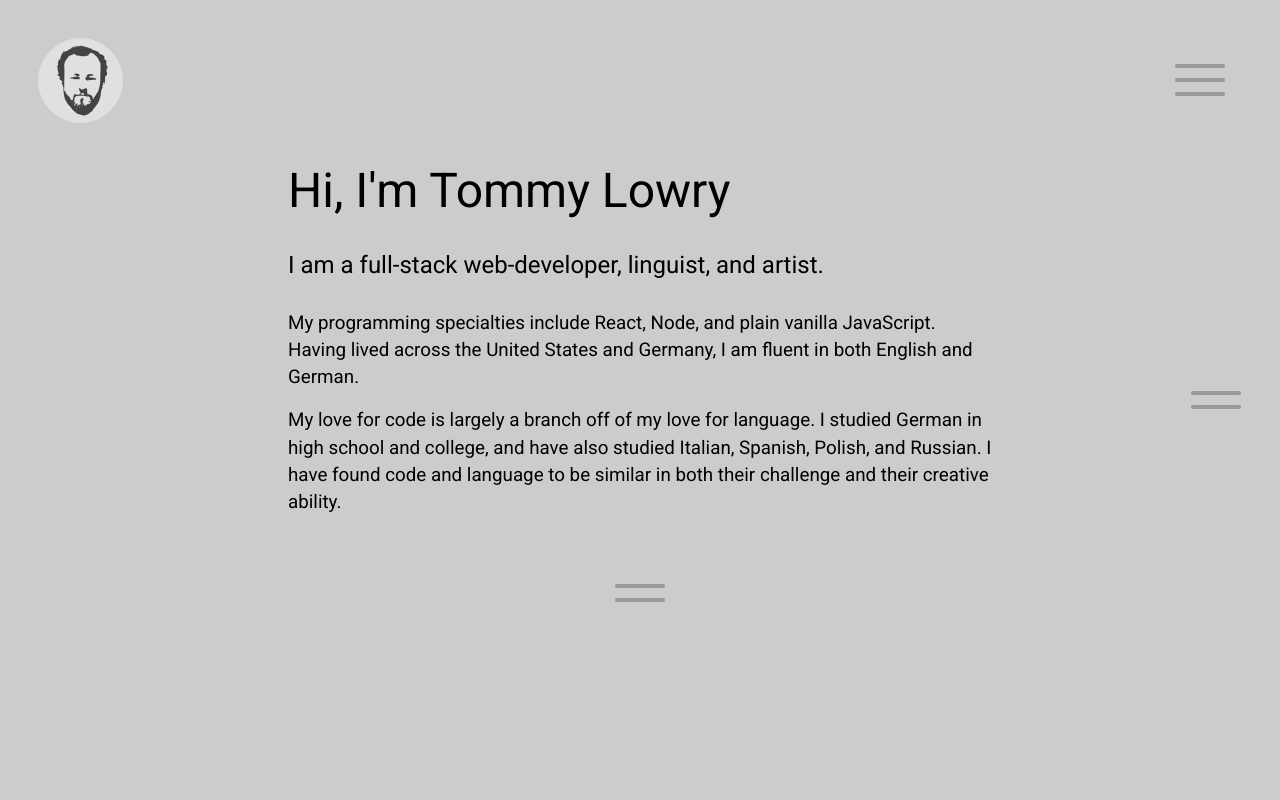
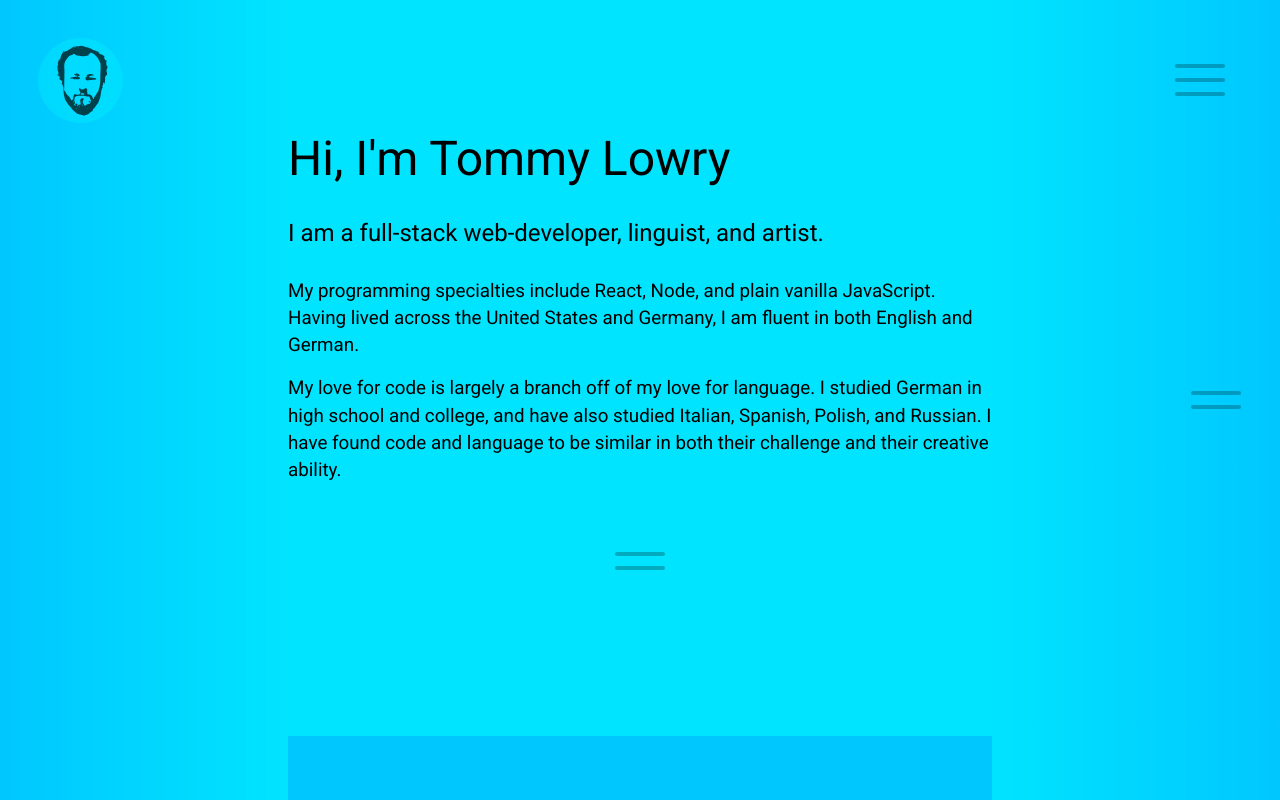
Before and after one commit to Tommydreamer57/react-portfolio-1, a React (Create React App) app: page / in a window 1280 px wide. Built offline with nearby package versions, Linux system fonts and the light colour scheme; some icons are missing.

Commit message:
added linear-gradient between pages

```diff
--- a/public/index.html
+++ b/public/index.html
@@ -1,11 +1,16 @@
 <!DOCTYPE html>
-<html lang="en" xmlns="http://www.w3.org/1999/xhtml" xmlns:fb="http://ogp.me/ns/fb#">
+<html lang="en">
 
 <head>
+  <!--
+    <meta name="coocle-site-verification" content="..." />
+    google 'fb card validator'
+  -->
   <meta charset="utf-8">
   <meta name="viewport" content="width=device-width, initial-scale=1, shrink-to-fit=no">
   <meta name="theme-color" content="#000000">
   <meta property="og:image" content="%PUBLIC_URL%/Main.PNG" />
+  <!-- add more og: information tags -->
   <link rel="manifest" href="%PUBLIC_URL%/manifest.json">
   <link rel="shortcut icon" href="%PUBLIC_URL%/face.ico">
   <title>Thomas Lowry - Portfolio</title>
--- a/src/App.css
+++ b/src/App.css
@@ -11,7 +11,7 @@ body,
     width: 100%;
     margin: 0;
     padding: 0;
-    background: #CCC;
+    background: rgb(0, 200, 255);
     font-family: Roboto;
 }
 
@@ -21,7 +21,7 @@ body,
 
 a {
     text-decoration: none;
-    color: white;
+    color: #FFF;
 }
 
 ::-webkit-scrollbar {
@@ -51,7 +51,7 @@ a {
     justify-content: center;
     align-items: center;
     border-radius: 50px;
-    background: rgba(255, 255, 255, 0.4);
+    background: rgba(0, 255, 255, 0.25);
     /* background: rgba(15, 230, 255, 0.6); */
     /* background: rgba(85, 25, 140, 0.6); */
 }
@@ -94,8 +94,57 @@ p {
 
 /* VIEW TRANSITIONS */
 
+.previous-left-margin, .previous-right-margin, .current-left-margin, .current-right-margin, .next-left-margin, .next-right-margin {
+    position: fixed;
+    top: 0;
+    bottom: 0;
+    width: 22.5vw;
+    min-width: 22.5vw;
+    height: 100vh;
+    /* background: rgba(0,0,0,0.25); */
+    transition: left 1s;
+}
+
+.previous-left-margin, .current-left-margin, .next-left-margin {
+    background-image: linear-gradient(90deg, transparent, rgba(0, 255, 255, 0.5))
+}
+
+.previous-right-margin, .current-right-margin, .next-right-margin {
+    background-image: linear-gradient(90deg, rgba(0, 255, 255, 0.5), transparent)
+}
+
+.current-left-margin {
+    left: 0;
+}
+
+.current-right-margin {
+    left: 77.5vw;
+}
+
+.previous-left-margin {
+    left: -200vw;
+}
+
+.previous-right-margin {
+    left: -122.5vw;
+}
+
+.next-left-margin {
+    left: 200vw;
+}
+
+.next-right-margin {
+    left: 277.5vw;
+}
+
 .content {
-    margin: 12.5vw 22.5vw;
+    padding: 10vw 0;
+    margin: 0 22.5vw;
+    display: flex;
+    flex-direction: column;
+    height: unset;
+    min-height: calc(100vh - 25vw);
+    background: rgba(0, 255, 255, 0.5);
 }
 
 .previous, .current, .next {
@@ -104,6 +153,9 @@ p {
     top: 0;
     width: 100vw;
     height: 100vh;
+    /* display: flex; */
+    /* align-content: stretch; */
+    /* justify-content: stretch; */
 }
 
 .previous {
@@ -132,12 +184,19 @@ p {
 
 @media(max-width: 500px) {
 
-    html, body #root {
+    html, body, #root {
         height: auto;
+        background: #CCC;
+    }
+
+
+    .previous-left-margin, .previous-right-margin, .current-left-margin, .current-right-margin, .next-left-margin, .next-right-margin {
+        display: none
     }
 
     .content {
         margin: 3rem 2rem 5rem;
+        background: transparent;
     }
 
     .current {
--- a/src/components/Menu/Menu.css
+++ b/src/components/Menu/Menu.css
@@ -8,7 +8,7 @@
     flex-direction: column;
     justify-content: center;
     align-items: stretch;
-    background: #C8C8C8;
+    background: rgba(0, 225, 255, 1);
     transition: top 0.3s cubic-bezier(0.65, 0.15, 0, 1);
     z-index: 2;
 }
--- a/src/components/View.js
+++ b/src/components/View.js
@@ -32,20 +32,37 @@ class View extends Component {
     }
     render = () => {
         let current = this.props.match.params.view
+
         return (
             <div id="View">
                 <div>
                     <div className={!current ? 'current' : 'previous'} >
-                        <About />
+                        <div className="content">
+                            <div className={!current ? 'current-left-margin' : 'previous-left-margin'} />
+                            <About />
+                            <div className={!current ? 'current-right-margin' : 'previous-right-margin'} />
+                        </div>
                     </div>
                     <div className={!current ? 'next' : current === 'skills' ? 'current' : 'previous'} >
-                        <Skills />
+                        <div className="content">
+                            <div className={!current ? 'next-left-margin' : current === 'skills' ? 'current-left-margin' : 'previous-left-margin'} />
+                            <Skills />
+                            <div className={!current ? 'next-right-margin' : current === 'skills' ? 'current-right-margin' : 'previous-right-margin'} />
+                        </div>
                     </div>
                     <div className={current === 'contact' ? 'previous' : current === 'projects' ? 'current' : 'next'} >
-                        <Projects />
+                        <div className="content">
+                            <div className={current === 'contact' ? 'previous-left-margin' : current === 'projects' ? 'current-left-margin' : 'next-left-margin'} />
+                            <Projects />
+                            <div className={current === 'contact' ? 'previous-right-margin' : current === 'projects' ? 'current-right-margin' : 'next-right-margin'} />
+                        </div>
                     </div>
                     <div className={current === 'contact' ? 'current' : 'next'} >
-                        <Contact />
+                        <div className="content">
+                            <div className={current === 'contact' ? 'current-left-margin' : 'next-left-margin'} />
+                            <Contact />
+                            <div className={current === 'contact' ? 'current-right-margin' : 'next-right-margin'} />
+                        </div>
                     </div>
                 </div>
                 <div id="logo-wrapper">
--- a/src/components/views/About/About.js
+++ b/src/components/views/About/About.js
@@ -27,7 +27,7 @@ class About extends Component {
     render() {
         let moreHeight = '1250'
         return (
-            <div id="About" className="content" >
+            <div id="About">
                 <div id="about-wrapper">
                     <div id="mobile-logo" className="mobile-only">
                         <div id="mobile-logo-circle">
--- a/src/components/views/Contact/Contact.css
+++ b/src/components/views/Contact/Contact.css
@@ -1,4 +1,6 @@
+
 .links {
+    width: 100%;
     display: flex;
     justify-content: space-around;
     align-items: center;
--- a/src/components/views/Contact/Contact.js
+++ b/src/components/views/Contact/Contact.js
@@ -30,7 +30,7 @@ class Contact extends Component {
     }
     render = () => {
         return (
-            <div className="content" id="Contact" >
+            <div id="Contact" >
                 <h1>Contact Me</h1>
                 <div className="links">
                     {
--- a/src/components/views/Projects/Projects.js
+++ b/src/components/views/Projects/Projects.js
@@ -57,7 +57,7 @@ class Projects extends Component {
     }
     render = () => {
         return (
-            <div className="content" id="Projects" >
+            <div id="Projects" >
                 <h1>Projects</h1>
                 {
                     bio.Projects.map(Project)
--- a/src/components/views/Skills/Skills.css
+++ b/src/components/views/Skills/Skills.css
@@ -62,6 +62,7 @@
 }
 
 .icon-skill .slide {
+    display: none; /* REMOVE LATER */
     opacity: 0.35;
     border-left: 4rem solid rgba(0,0,0,0);
     border-top: 12rem solid #CCC;
--- a/src/components/views/Skills/Skills.js
+++ b/src/components/views/Skills/Skills.js
@@ -37,7 +37,7 @@ class Skills extends Component {
     }
     render() {
         return (
-            <div className="content" id="Skills" >
+            <div id="Skills" >
                 <div id="skills-main" className="skills-section">
                     <h1>My Skills</h1>
                     <div className="skills-wrapper">
--- a/src/userchrome.css
+++ /dev/null
@@ -1 +0,0 @@
-#content browser{margin-right:-17px!important;overflow-y:scroll;overflow-x:hidden;margin-bottom:-17px!important;overflow-y:scroll;overflow-x:hidden;}
```
